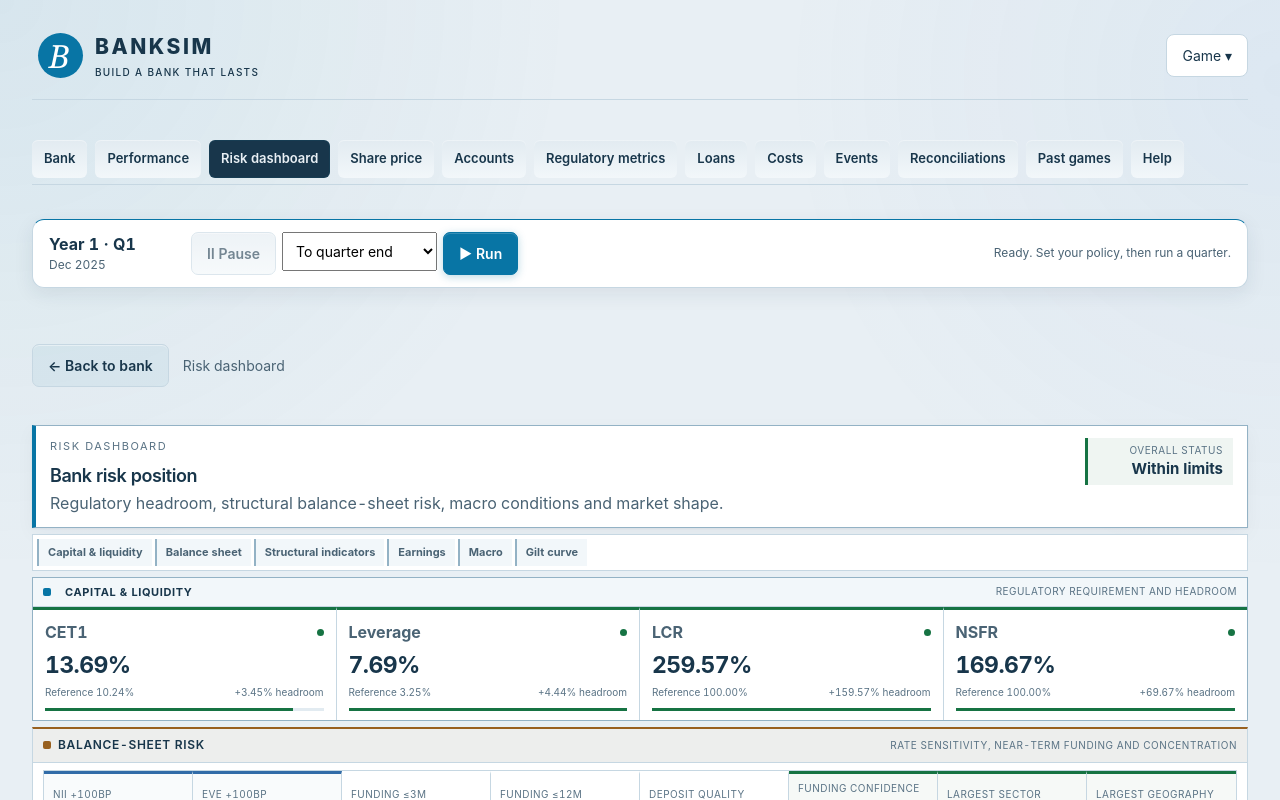
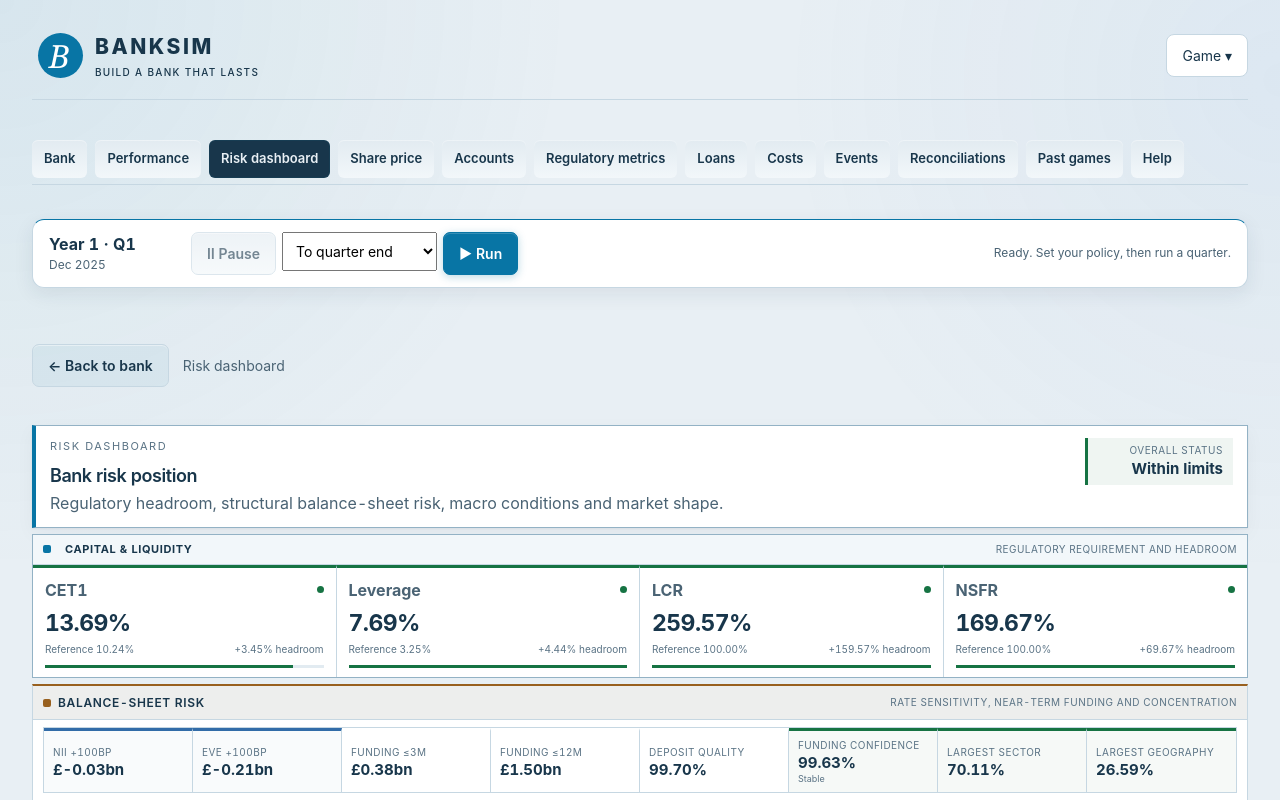
Before and after one commit to andrewlinn957/banksim, a React (Vite) app: page / in a window 1280 px wide. Both pictures are taken after a click on the button "Risk dashboard". Shown: the top 800 px of the page. Built offline with nearby package versions, Linux system fonts and the light colour scheme.

Commit message:
Remove Risk dashboard jump navigation strip

```diff
--- a/src/components/RiskDashboard.tsx
+++ b/src/components/RiskDashboard.tsx
@@ -151,15 +151,6 @@ const RiskDashboard = ({ state, config, attribution }: Props) => {
           <strong>{status}</strong>
         </div>
       </header>
-
-      <nav className="risk-jump-nav" aria-label="Risk dashboard sections">
-        <a href="#risk-capital-liquidity">Capital & liquidity</a>
-        <a href="#risk-balance-sheet">Balance sheet</a>
-        <a href="#risk-structural">Structural indicators</a>
-        <a href="#risk-earnings">Earnings</a>
-        <a href="#risk-macro">Macro</a>
-        <a href="#risk-gilt-curve">Gilt curve</a>
-      </nav>
 
       <section id="risk-capital-liquidity" className="risk-signal-section">
         <div className="risk-section-heading">
```
